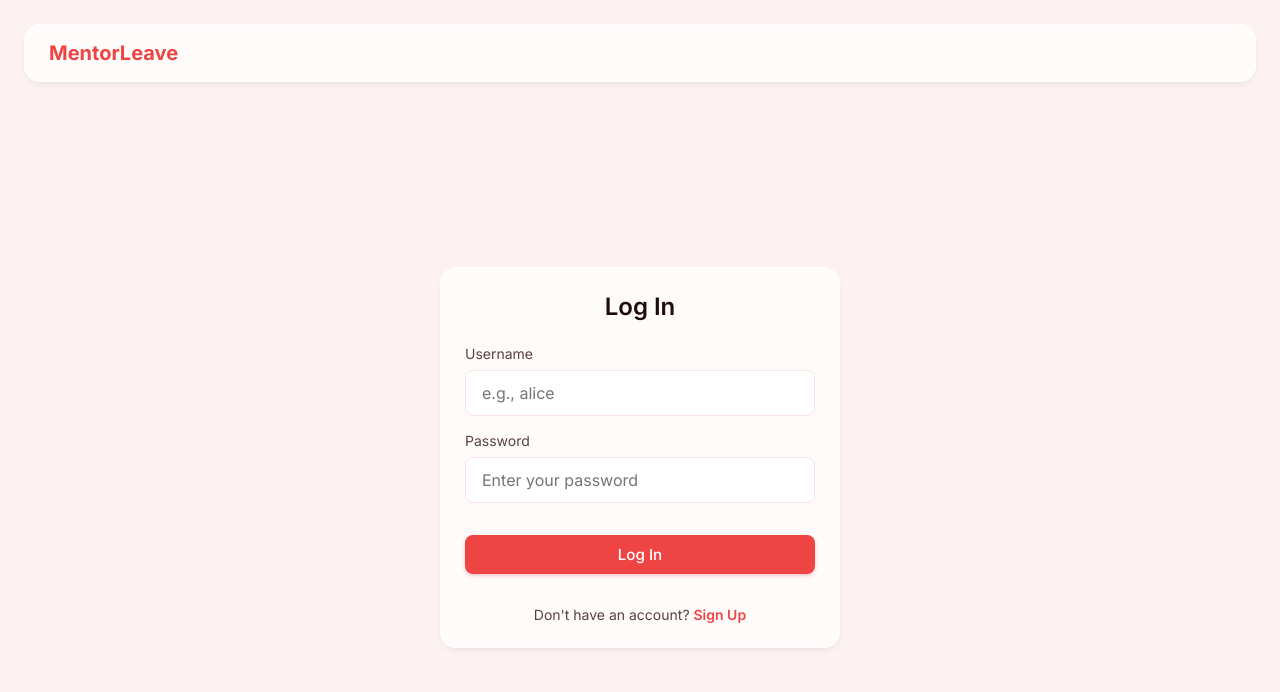
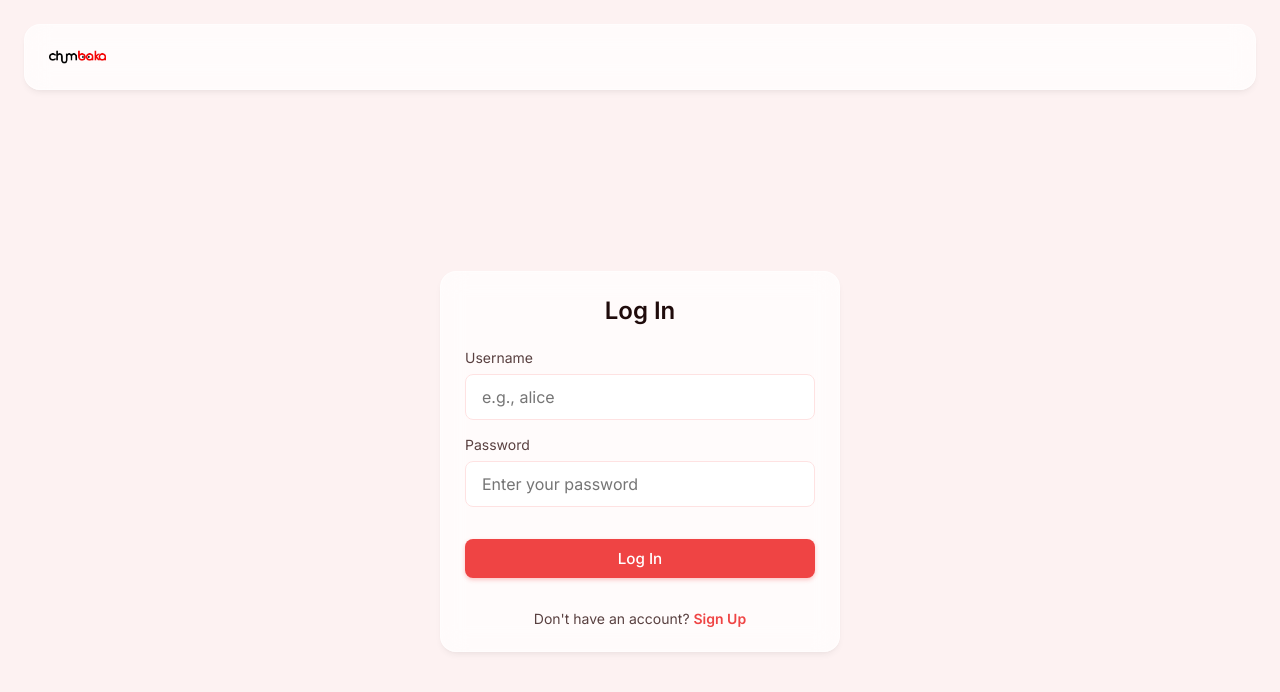
Before and after one commit to MandySZL/Project, a Next.js app: page /login in a window 1280 px wide. Shown: the top 692 px of the page. Built offline with nearby package versions, Linux system fonts and the light colour scheme; no server answers; the database is empty.

Commit message:
logo insert

```diff
--- a/src/components/Navbar.tsx
+++ b/src/components/Navbar.tsx
@@ -13,9 +13,13 @@ export default function Navbar() {
     <nav className="glass-panel" style={{ margin: '24px 24px 0 24px', padding: '16px 24px', borderRadius: '16px' }}>
       <div className="flex justify-between items-center">
         <div className="flex gap-6 items-center">
-          <h1 style={{ fontSize: '1.25rem', fontWeight: 700, color: 'var(--accent-primary)' }}>
-            MentorLeave
-          </h1>
+          <div className="flex items-center">
+            <img
+              src="/logo.png"
+              alt="Chmbaka Logo"
+              style={{ height: '32px', width: 'auto', objectFit: 'contain' }}
+            />
+          </div>
           <div className="flex gap-4">
             {currentUser?.role === 'ADMIN' && (
               <>
```
Also changed, not shown: public/logo.png (added), public/logo.svg (added).
